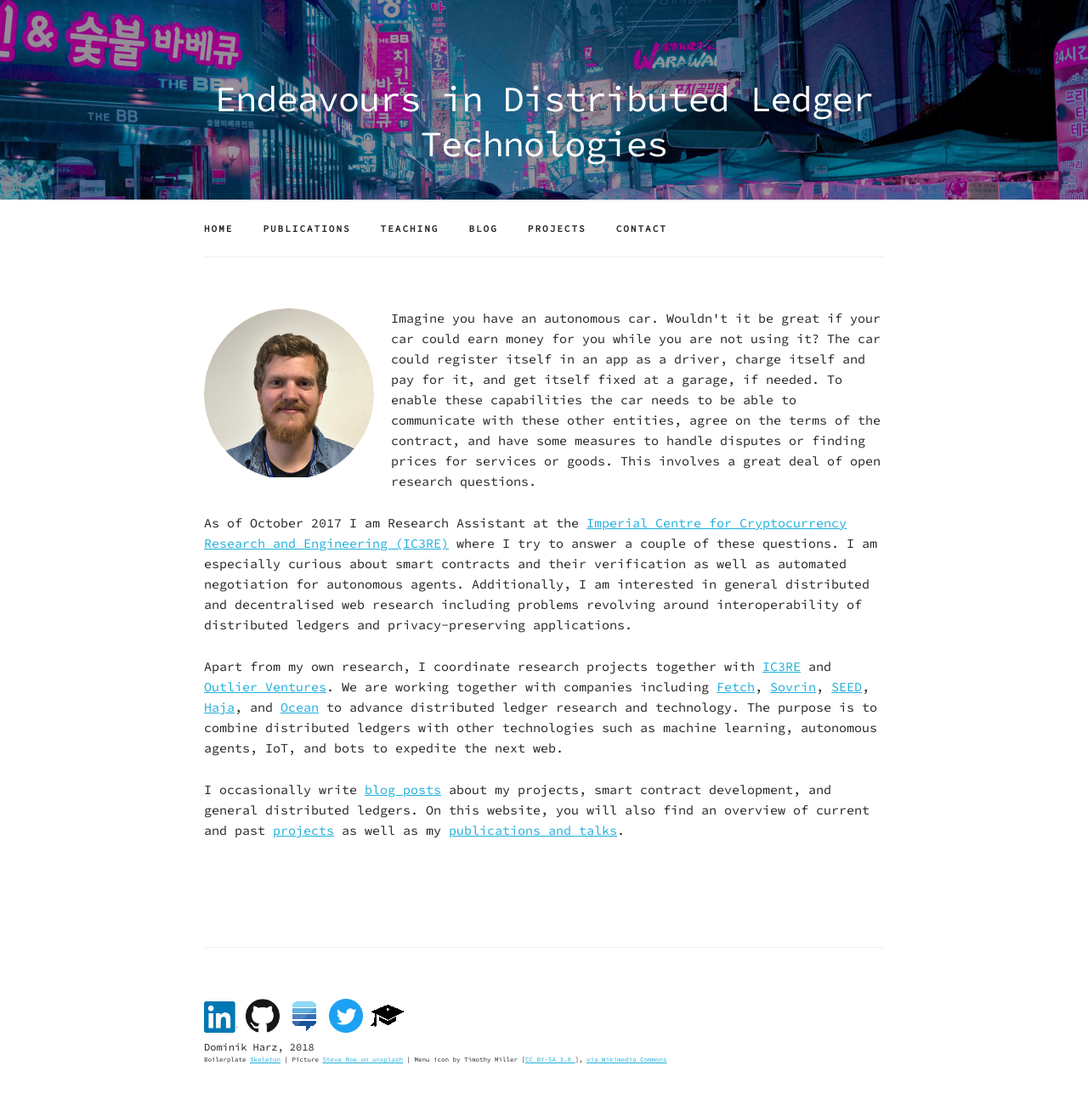
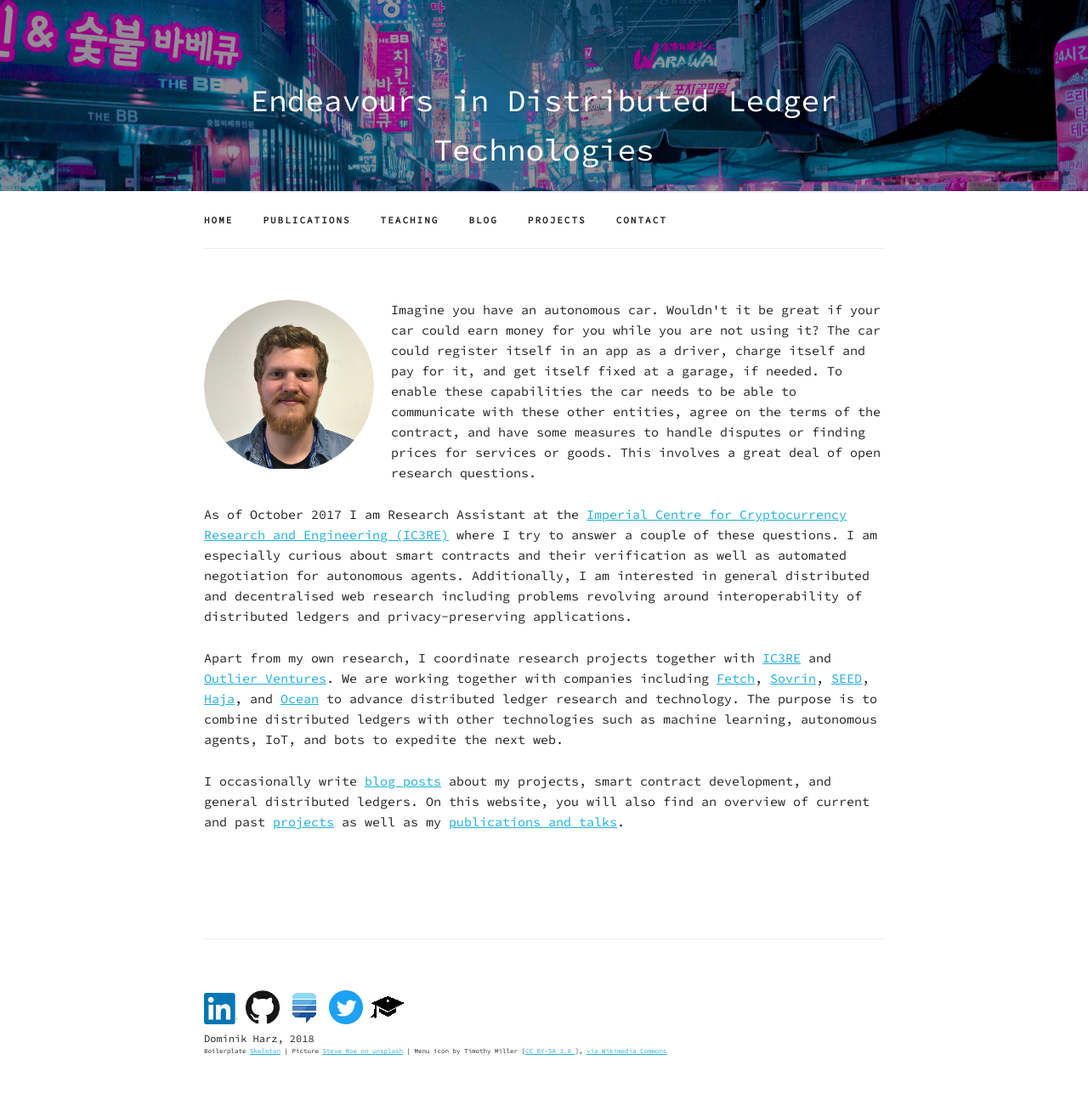
Before and after one commit to nud3l/nud3l.github.io, a Jekyll site: the page built from index.md, in a window 1280 px wide. Shown: the whole page at 85% size. Built offline with Jekyll 4.4.1, drawn with Linux system fonts in a browser that asks for light colours; nearby versions of some CDN libraries.

Commit message:
Dynamically adjust heading size

```diff
--- a/_includes/header.html
+++ b/_includes/header.html
@@ -1,5 +1,5 @@
 <div class="section background" id="header">
   <section class="header">
-    <h2>Endeavours in Distributed Ledger Technologies</h2>
+    Endeavours in Distributed Ledger Technologies
   </section>
 </div>
--- a/assets/css/custom.css
+++ b/assets/css/custom.css
@@ -10,6 +10,7 @@
 }
 
 .header {
+  font-size: 2.4rem;
   text-align: center;
   margin: auto;
   max-width: 800px;
@@ -236,7 +237,8 @@
 /* Larger than phone */
 @media (min-width: 550px) {
   .header {
-    margin-top: 7rem; }
+    font-size: 3.6rem;
+    margin-top: 7rem;}
   .value-props {
     margin-top: 9rem;
     margin-bottom: 7rem; }
```
